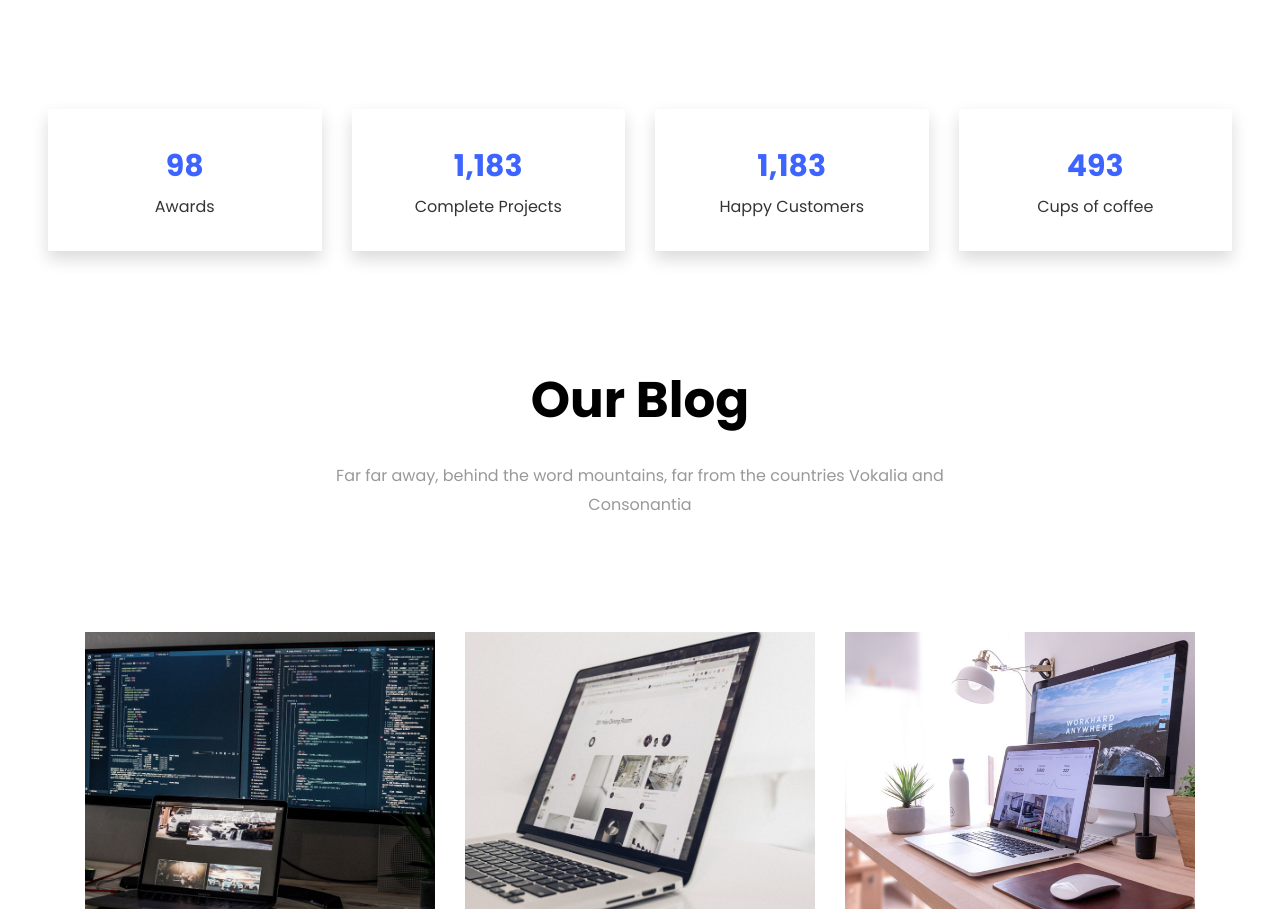
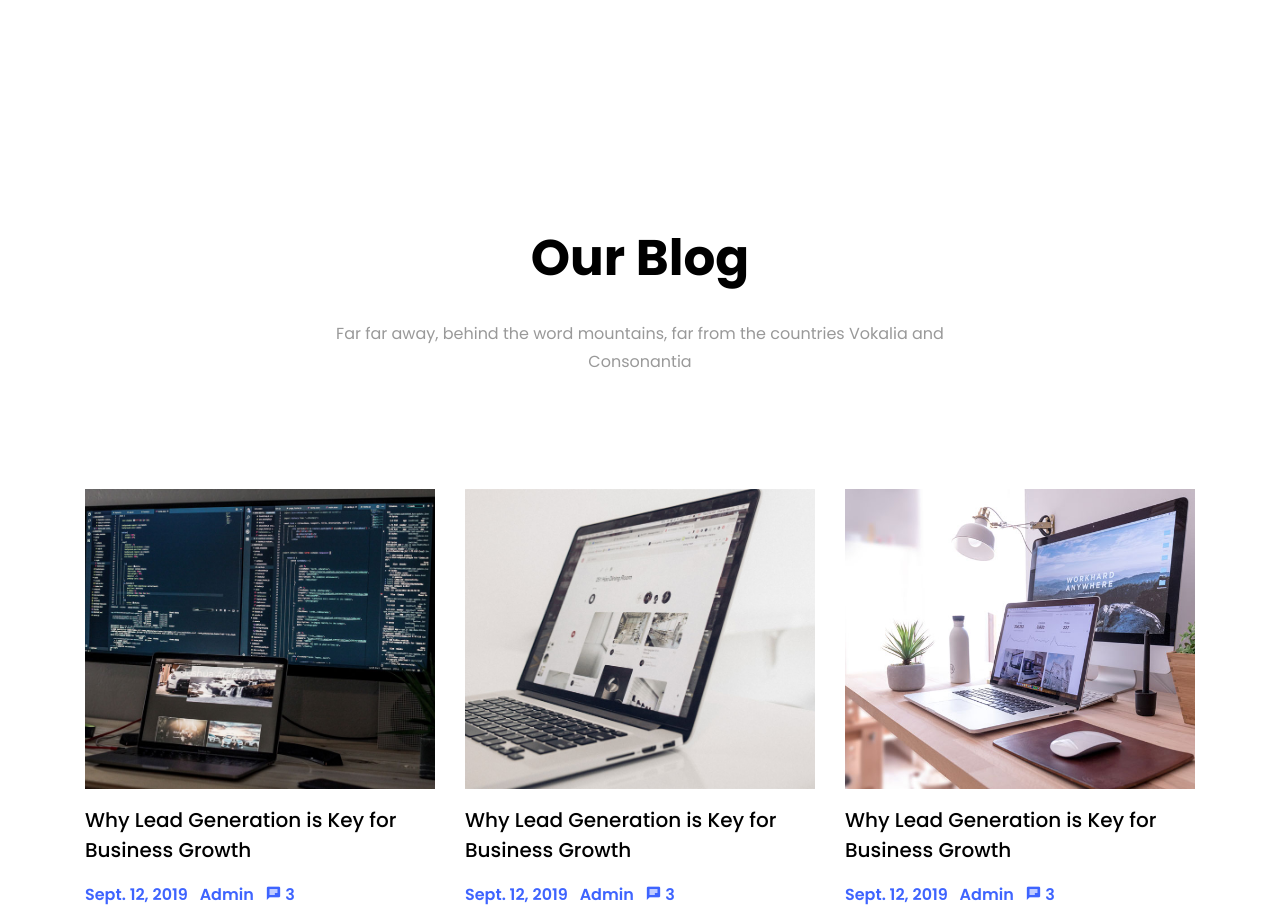
Before and after one commit to sruthijayanti/sruthijayanti.github.io, a plain HTML site: page index.html in a window 1280 px wide. Shown: the part 4809-5718 px from the top of the page. Drawn offline with Linux system fonts and the light colour scheme; files whose address does not match are found by name.

Commit message:
took out bottom projects section

```diff
--- a/index.html
+++ b/index.html
@@ -640,7 +640,7 @@
     	</div>
     </section>
 
-    <section class="ftco-section ftco-no-pt ftco-no-pb ftco-counter img" id="section-counter">
+    <!-- <section class="ftco-section ftco-no-pt ftco-no-pb ftco-counter img" id="section-counter">
     	<div class="container-fluid px-md-5">
 				<div class="row d-md-flex align-items-center">
           <div class="col-md d-flex justify-content-center counter-wrap ftco-animate">
@@ -677,7 +677,7 @@
           </div>
         </div>
       </div>
-    </section>
+    </section> -->
 
 
     <section class="ftco-section" id="blog-section">
```
